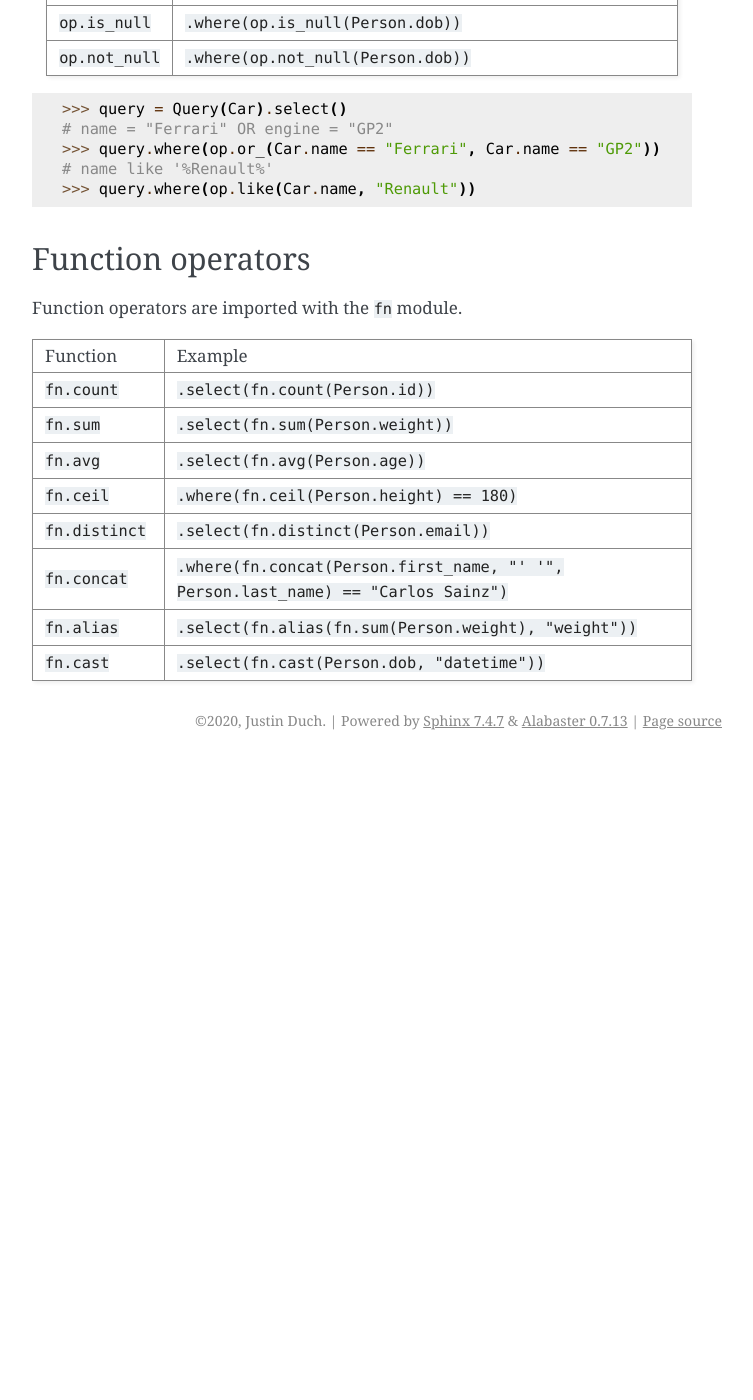
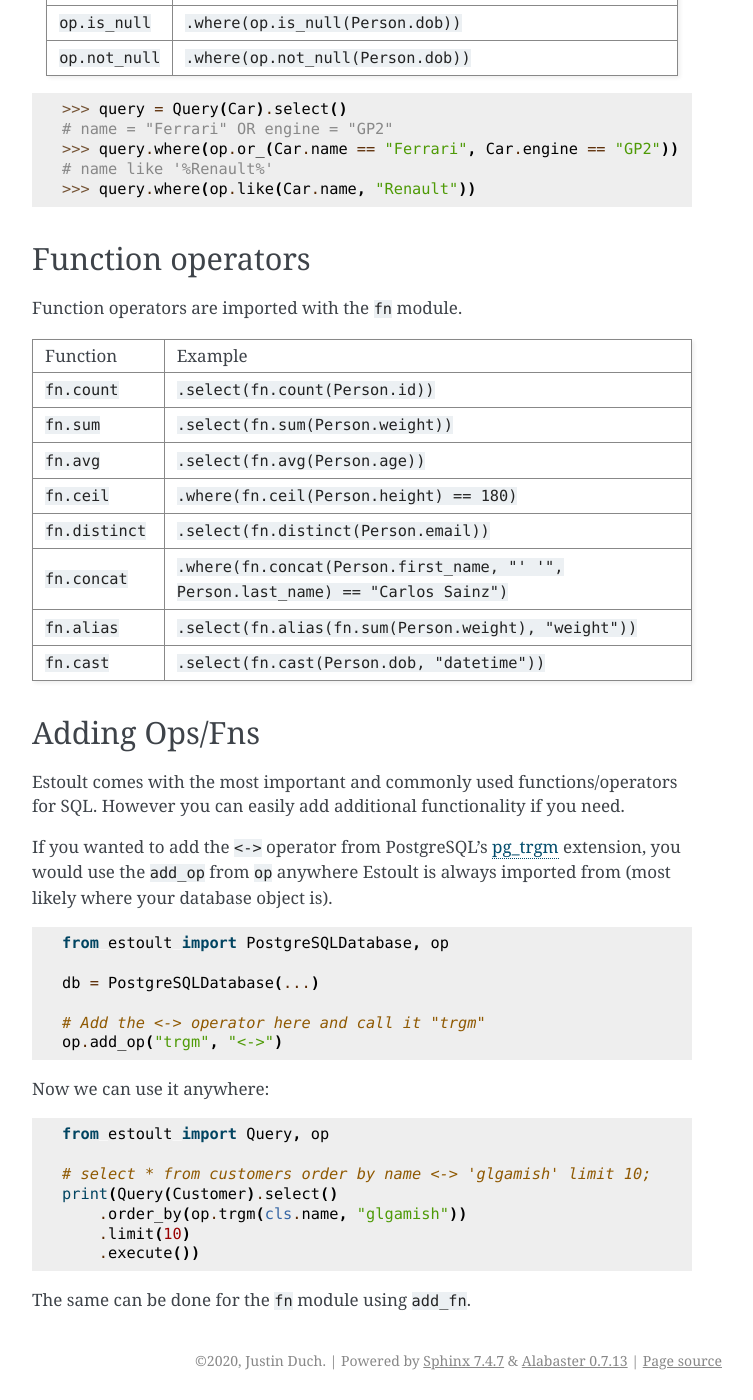
Before and after one commit to halcyonnouveau/estoult, a Sphinx documentation site: the page built from docs/how_tos.rst, in a window 1280 px wide and 1400 px high, scrolled down 1956 px. Shown: the whole window, without its empty margins (388-1141 px from the left). Built offline with Sphinx 7.4.7, drawn with Linux system fonts in a browser that asks for light colours; before the commit the page ends 2716 px from its top, so only the background shows below that; some of the changed text lies outside the part shown.

Commit message:
update docs

```diff
--- a/docs/how_tos.rst
+++ b/docs/how_tos.rst
@@ -104,7 +104,7 @@ Other operators are available as methods from the ``op`` module.:
 
     >>> query = Query(Car).select()
     # name = "Ferrari" OR engine = "GP2"
-    >>> query.where(op.or_(Car.name == "Ferrari", Car.name == "GP2"))
+    >>> query.where(op.or_(Car.name == "Ferrari", Car.engine == "GP2"))
     # name like '%Renault%'
     >>> query.where(op.like(Car.name, "Renault"))
 
@@ -134,3 +134,35 @@ Function operators are imported with the ``fn`` module.
      - ``.select(fn.alias(fn.sum(Person.weight), "weight"))``
    * - ``fn.cast``
      - ``.select(fn.cast(Person.dob, "datetime"))``
+
+
+Adding Ops/Fns
+--------------
+
+Estoult comes with the most important and commonly used functions/operators for SQL. However you can easily add additional functionality if you need.
+
+If you wanted to add the ``<->`` operator from PostgreSQL's `pg_trgm <https://www.postgresql.org/docs/current/pgtrgm.html>`_ extension, you would use the ``add_op`` from ``op`` anywhere Estoult is always imported from (most likely where your database object is).
+
+
+.. code-block:: python
+
+    from estoult import PostgreSQLDatabase, op
+
+    db = PostgreSQLDatabase(...)
+
+    # Add the <-> operator here and call it "trgm"
+    op.add_op("trgm", "<->")
+
+Now we can use it anywhere:
+
+.. code-block:: python
+
+    from estoult import Query, op
+
+    # select * from customers order by name <-> 'glgamish' limit 10;
+    print(Query(Customer).select()
+        .order_by(op.trgm(cls.name, "glgamish"))
+        .limit(10)
+        .execute())
+
+The same can be done for the ``fn`` module using ``add_fn``.
```
Also changed, not shown: other parts of docs/how_tos.rst (+1 -1 lines).
